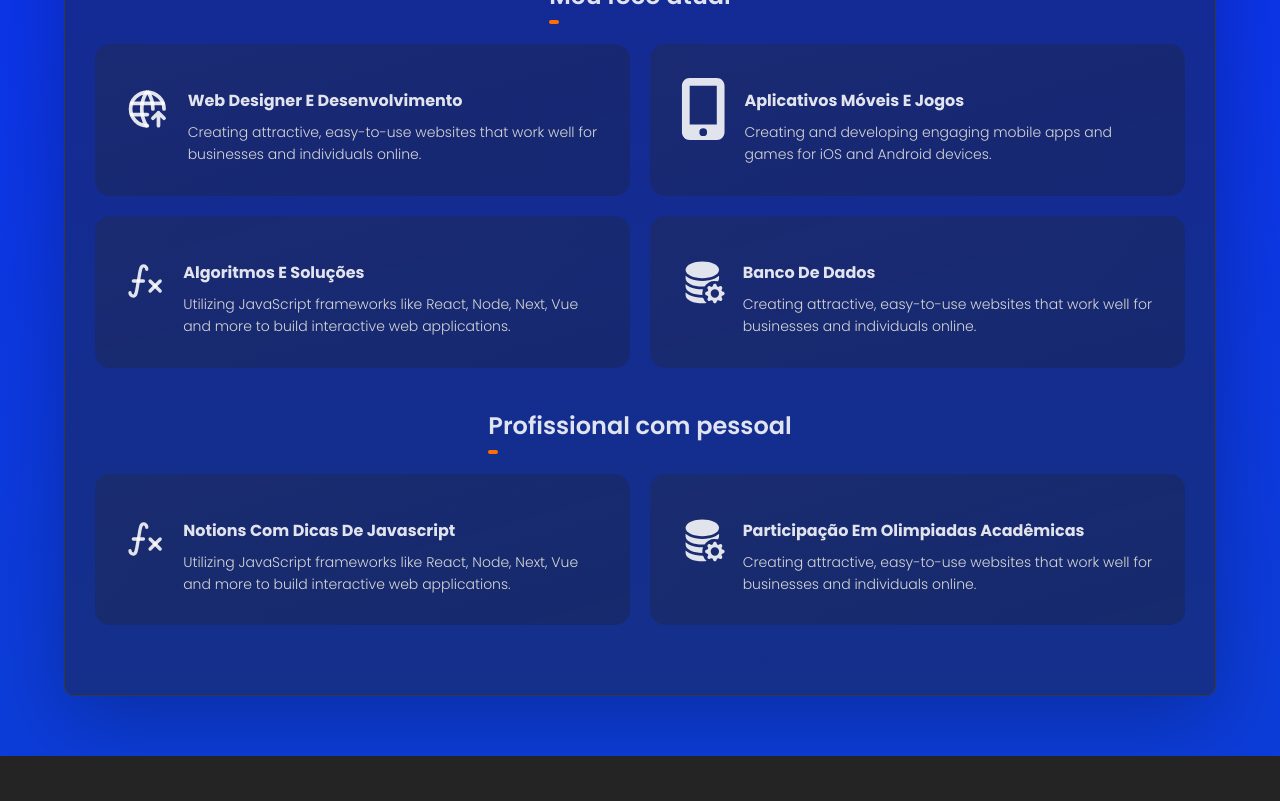
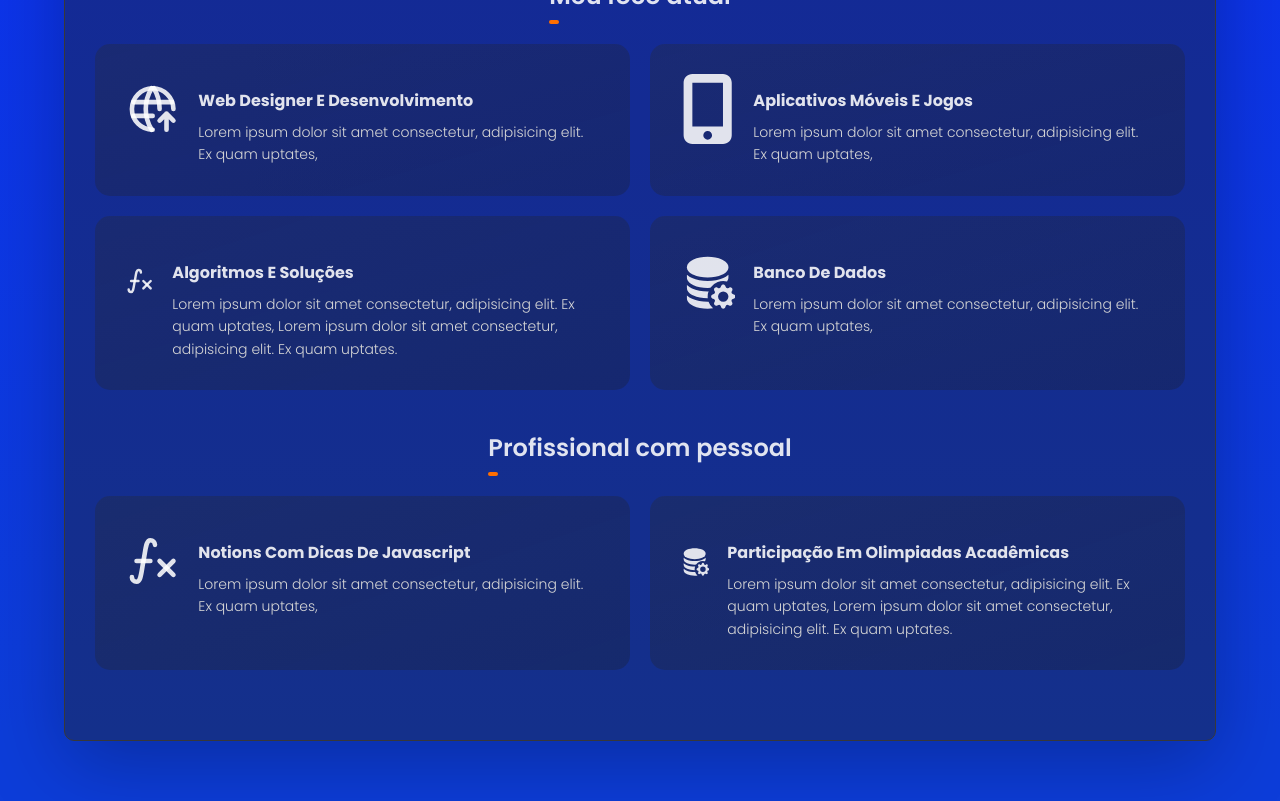
Before and after one commit to DropperDEV/portfolium, a React (Vite) app: page / in a window 1280 px wide. Shown: the part 580-1381 px from the top of the page. Before the commit the page ends 1336 px from the top, so only its background shows below. Built offline with nearby package versions, Linux system fonts and the light colour scheme.

Commit message:
feat: edit font sizes of item section

```diff
--- a/src/pages/About.tsx
+++ b/src/pages/About.tsx
@@ -19,28 +19,28 @@ function About() {
             icon={<TbWorldUpload size={70} />}
             title={"Web designer e desenvolvimento"}
             text={
-              "Creating attractive, easy-to-use websites that work well for businesses and individuals online. "
+              "Lorem ipsum dolor sit amet consectetur, adipisicing elit. Ex quam uptates, "
             }
           />
           <SectionItem
             icon={<FaMobileScreenButton size={70} />}
             title={"Aplicativos móveis e jogos"}
             text={
-              "Creating and developing engaging mobile apps and games for iOS and Android devices. "
+              "Lorem ipsum dolor sit amet consectetur, adipisicing elit. Ex quam uptates, "
             }
           />
           <SectionItem
             icon={<TbMathFunction size={70} />}
             title={"Algoritmos e soluções"}
             text={
-              "Utilizing JavaScript frameworks like React, Node, Next, Vue and more to build interactive web applications. "
+              "Lorem ipsum dolor sit amet consectetur, adipisicing elit. Ex quam uptates, Lorem ipsum dolor sit amet consectetur, adipisicing elit. Ex quam uptates. "
             }
           />
           <SectionItem
             icon={<BsDatabaseFillGear size={70} />}
             title={"Banco de dados"}
             text={
-              "Creating attractive, easy-to-use websites that work well for businesses and individuals online. "
+              "Lorem ipsum dolor sit amet consectetur, adipisicing elit. Ex quam uptates, "
             }
           />
         </TwoColumsSection>
@@ -51,14 +51,14 @@ function About() {
             icon={<TbMathFunction size={70} />}
             title={"Notions com dicas de javascript"}
             text={
-              "Utilizing JavaScript frameworks like React, Node, Next, Vue and more to build interactive web applications. "
+              "Lorem ipsum dolor sit amet consectetur, adipisicing elit. Ex quam uptates, "
             }
           />
           <SectionItem
             icon={<BsDatabaseFillGear size={70} />}
             title={"Participação em olimpiadas acadêmicas"}
             text={
-              "Creating attractive, easy-to-use websites that work well for businesses and individuals online. "
+              "Lorem ipsum dolor sit amet consectetur, adipisicing elit. Ex quam uptates, Lorem ipsum dolor sit amet consectetur, adipisicing elit. Ex quam uptates. "
             }
           />
         </TwoColumsSection>
--- a/src/ui/SectionItem.tsx
+++ b/src/ui/SectionItem.tsx
@@ -1,5 +1,5 @@
 import styled from "styled-components";
-import { colors, gradients, typography } from "../utils/StyleVars";
+import { colors, device, gradients, typography } from "../utils/StyleVars";
 import React from "react";
 
 interface ISectionItem {
@@ -34,11 +34,18 @@ const StyledItemBody = styled.div`
     font-weight: ${typography.fw300};
     line-height: 1.6;
   }
+  @media ${device.sm}{
+    font-size: ${typography.fs7};
+  }
 `;
 
 const StyledItemTitle = styled.div`
   text-transform: capitalize;
   font-weight: ${typography.fw700};
+
+  @media ${device.sm}{
+    font-size: ${typography.fs5};
+  }
 `;
 function SectionItem({ icon, title, text }: ISectionItem) {
   return (
```
